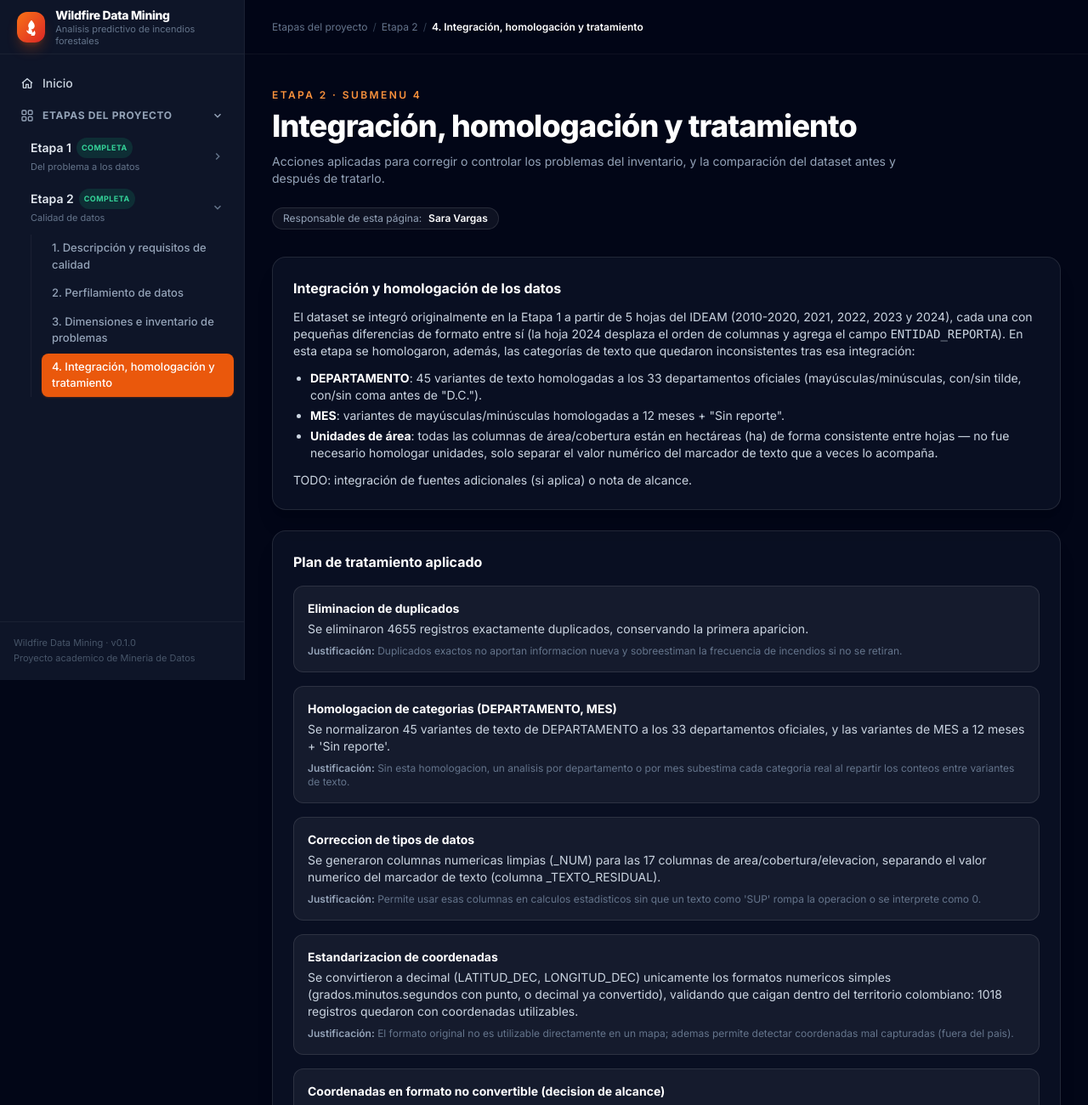
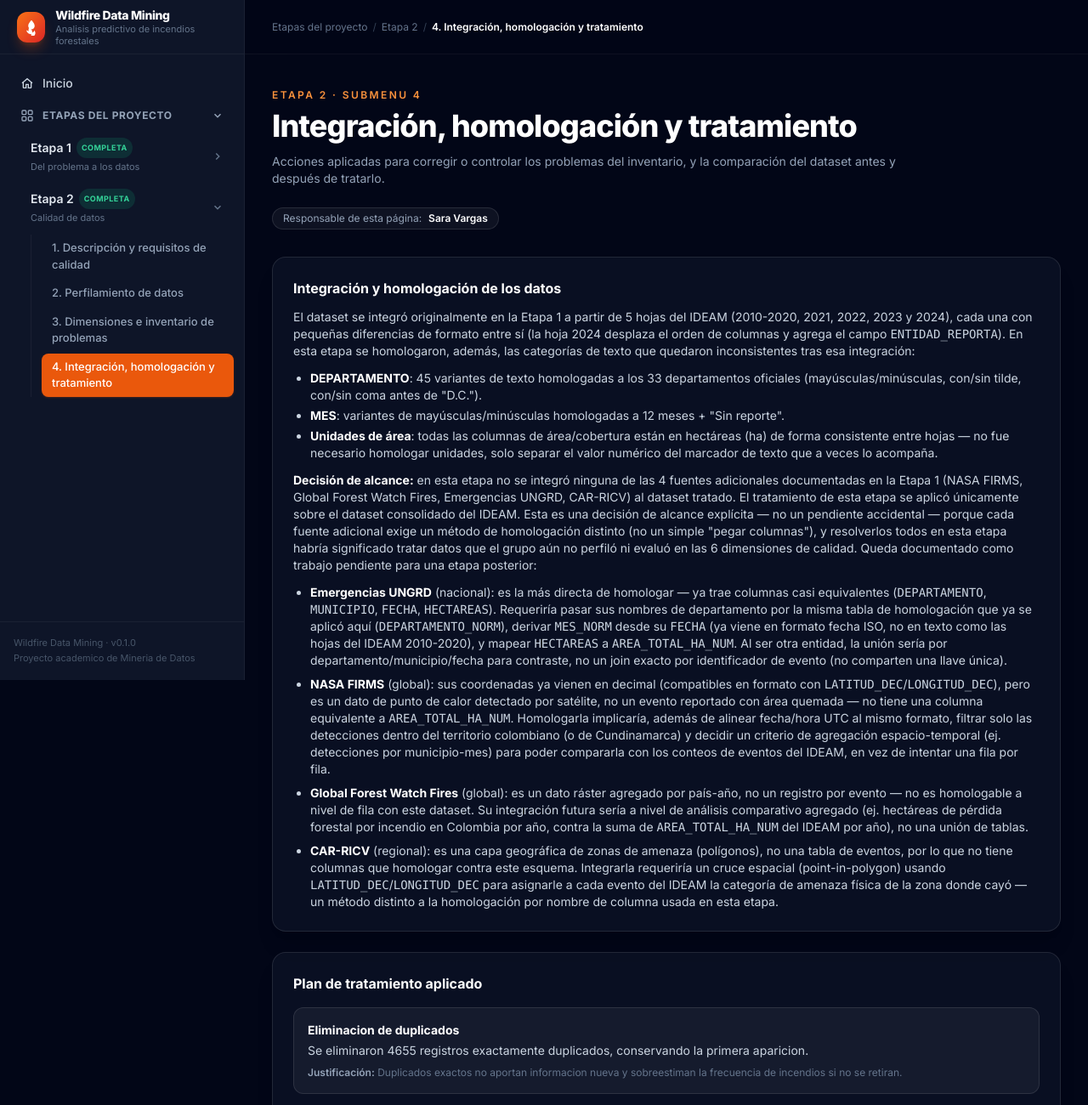
Before and after one commit to sgora96/wildfire-data-mining, a Flask app: page /etapa-2/tratamiento/ in a window 1280 px wide. Shown: the top 1300 px of the page at 85% size. Run offline with Flask 3, Linux system fonts and the light colour scheme; some libraries are stand-ins or nearby versions.

Commit message:
docs(etapa2): integracion y homologacion de fuentes

```diff
--- a/app/templates/etapa2/tratamiento.html
+++ b/app/templates/etapa2/tratamiento.html
@@ -31,13 +31,59 @@
     <li><strong class="text-white">Unidades de área</strong>: todas las columnas de área/cobertura están en hectáreas (ha) de forma consistente entre hojas — no fue necesario homologar unidades, solo separar el valor numérico del marcador de texto que a veces lo acompaña.</li>
   </ul>
   <p class="mt-3 text-sm text-slate-300">
-    <!-- TODO: si se integra una fuente adicional (ej. alguna de las globales/nacionales/
-         regionales documentadas en la Etapa 1) en esta etapa, documentar aqui como se
-         homologaron sus campos contra el esquema de este dataset (nombres de columna,
-         unidades, formato de fecha). Si no se integra ninguna todavia, dejarlo indicado
-         como trabajo pendiente para una etapa posterior. -->
-    TODO: integración de fuentes adicionales (si aplica) o nota de alcance.
+    <strong class="text-white">Decisión de alcance:</strong> en esta etapa no se integró
+    ninguna de las 4 fuentes adicionales documentadas en la Etapa 1 (NASA FIRMS, Global
+    Forest Watch Fires, Emergencias UNGRD, CAR-RICV) al dataset tratado. El tratamiento
+    de esta etapa se aplicó únicamente sobre el dataset consolidado del IDEAM. Esta es
+    una decisión de alcance explícita — no un pendiente accidental — porque cada fuente
+    adicional exige un método de homologación distinto (no un simple "pegar columnas"),
+    y resolverlos todos en esta etapa habría significado tratar datos que el grupo aún no
+    perfiló ni evaluó en las 6 dimensiones de calidad. Queda documentado como trabajo
+    pendiente para una etapa posterior:
   </p>
+  <ul class="mt-3 list-disc space-y-2 pl-5 text-sm text-slate-300">
+    <li>
+      <strong class="text-white">Emergencias UNGRD</strong> (nacional): es la más directa
+      de homologar — ya trae columnas casi equivalentes (<code class="font-mono">DEPARTAMENTO</code>,
+      <code class="font-mono">MUNICIPIO</code>, <code class="font-mono">FECHA</code>,
+      <code class="font-mono">HECTAREAS</code>). Requeriría pasar sus nombres de
+      departamento por la misma tabla de homologación que ya se aplicó aquí
+      (<code class="font-mono">DEPARTAMENTO_NORM</code>), derivar <code class="font-mono">MES_NORM</code>
+      desde su <code class="font-mono">FECHA</code> (ya viene en formato fecha ISO, no en
+      texto como las hojas del IDEAM 2010-2020), y mapear <code class="font-mono">HECTAREAS</code>
+      a <code class="font-mono">AREA_TOTAL_HA_NUM</code>. Al ser otra entidad, la unión
+      sería por departamento/municipio/fecha para contraste, no un join exacto por
+      identificador de evento (no comparten una llave única).
+    </li>
+    <li>
+      <strong class="text-white">NASA FIRMS</strong> (global): sus coordenadas ya vienen
+      en decimal (compatibles en formato con <code class="font-mono">LATITUD_DEC</code>/<code class="font-mono">LONGITUD_DEC</code>),
+      pero es un dato de punto de calor detectado por satélite, no un evento reportado con
+      área quemada — no tiene una columna equivalente a
+      <code class="font-mono">AREA_TOTAL_HA_NUM</code>. Homologarla implicaría, además de
+      alinear fecha/hora UTC al mismo formato, filtrar solo las detecciones dentro del
+      territorio colombiano (o de Cundinamarca) y decidir un criterio de agregación
+      espacio-temporal (ej. detecciones por municipio-mes) para poder compararla con los
+      conteos de eventos del IDEAM, en vez de intentar una fila por fila.
+    </li>
+    <li>
+      <strong class="text-white">Global Forest Watch Fires</strong> (global): es un dato
+      ráster agregado por país-año, no un registro por evento — no es homologable a nivel
+      de fila con este dataset. Su integración futura sería a nivel de análisis
+      comparativo agregado (ej. hectáreas de pérdida forestal por incendio en Colombia
+      por año, contra la suma de <code class="font-mono">AREA_TOTAL_HA_NUM</code> del
+      IDEAM por año), no una unión de tablas.
+    </li>
+    <li>
+      <strong class="text-white">CAR-RICV</strong> (regional): es una capa geográfica de
+      zonas de amenaza (polígonos), no una tabla de eventos, por lo que no tiene columnas
+      que homologar contra este esquema. Integrarla requeriría un cruce espacial
+      (point-in-polygon) usando <code class="font-mono">LATITUD_DEC</code>/<code class="font-mono">LONGITUD_DEC</code>
+      para asignarle a cada evento del IDEAM la categoría de amenaza física de la zona
+      donde cayó — un método distinto a la homologación por nombre de columna usada en
+      esta etapa.
+    </li>
+  </ul>
 </section>
 
 <!-- ===================== PLAN DE TRATAMIENTO ===================== -->
```
